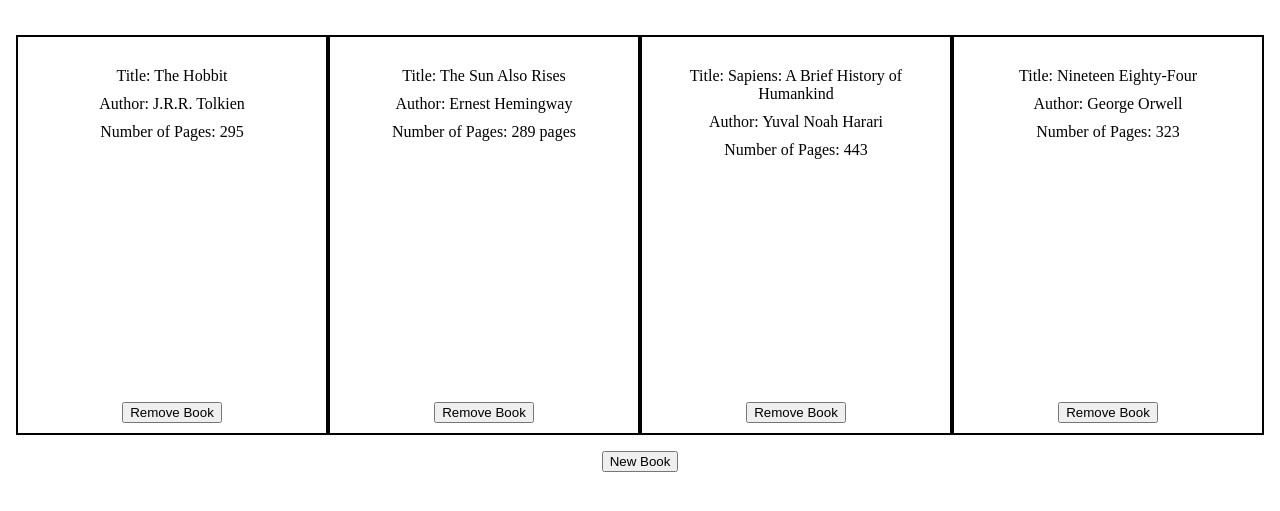
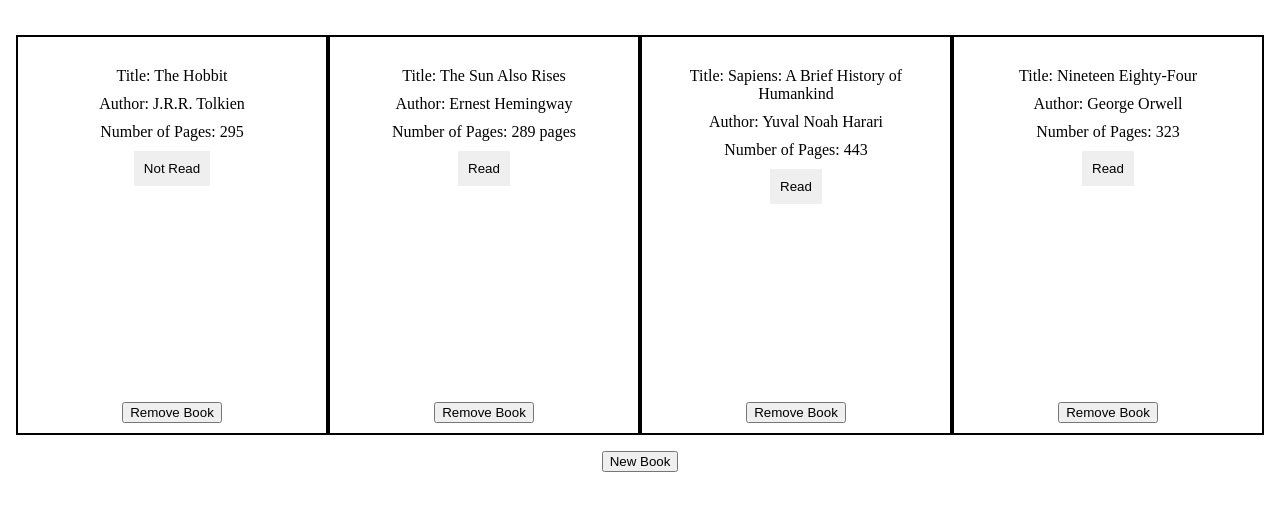
Before and after one commit to mikedeleon9/OdinProjects, a plain HTML site: page LibraryProject/index.html in a window 1280 px wide. Shown: the part 61-572 px from the top of the page. Drawn offline with Linux system fonts and the light colour scheme.

Commit message:
finishing project

```diff
--- a/LibraryProject/script.js
+++ b/LibraryProject/script.js
@@ -84,6 +84,7 @@ myLibrary.forEach((book, index) => {
    <div> Title: ${book.title} </div>
    <div> Author:  ${book.author} </div>
    <div> Number of Pages: ${book.pages} </div>
+   <button class="read-button">${book.bookRead}</button>
    </div>
    <button class="remove-button" ">Remove Book</button>
 
@@ -97,6 +98,14 @@ myLibrary.forEach((book, index) => {
     const removeButton = bookCard.querySelector('.remove-button');
     removeButton.addEventListener('click', ()=> removeBook(index, bookCard));
 
+    const readButton = bookCard.querySelector('.read-button');
+    readButton.addEventListener('click', () => {
+
+      book.bookRead === "Read" ?
+     readButton.style.background = 'green' :  readButton.style.background = "red";
+    });
+
+
 })
 
 function createNewEntry(dialog){
--- a/LibraryProject/styles.css
+++ b/LibraryProject/styles.css
@@ -63,7 +63,16 @@ form > h2{
     padding: 20px;
     display: flex;
     flex-direction: column;
+    align-items: center;
     gap: 10px;
     width: 100%;
     text-align: center;
 }
+
+.read-button{
+
+
+    border: none;
+    cursor: pointer;
+    padding: 10px;
+}
```
